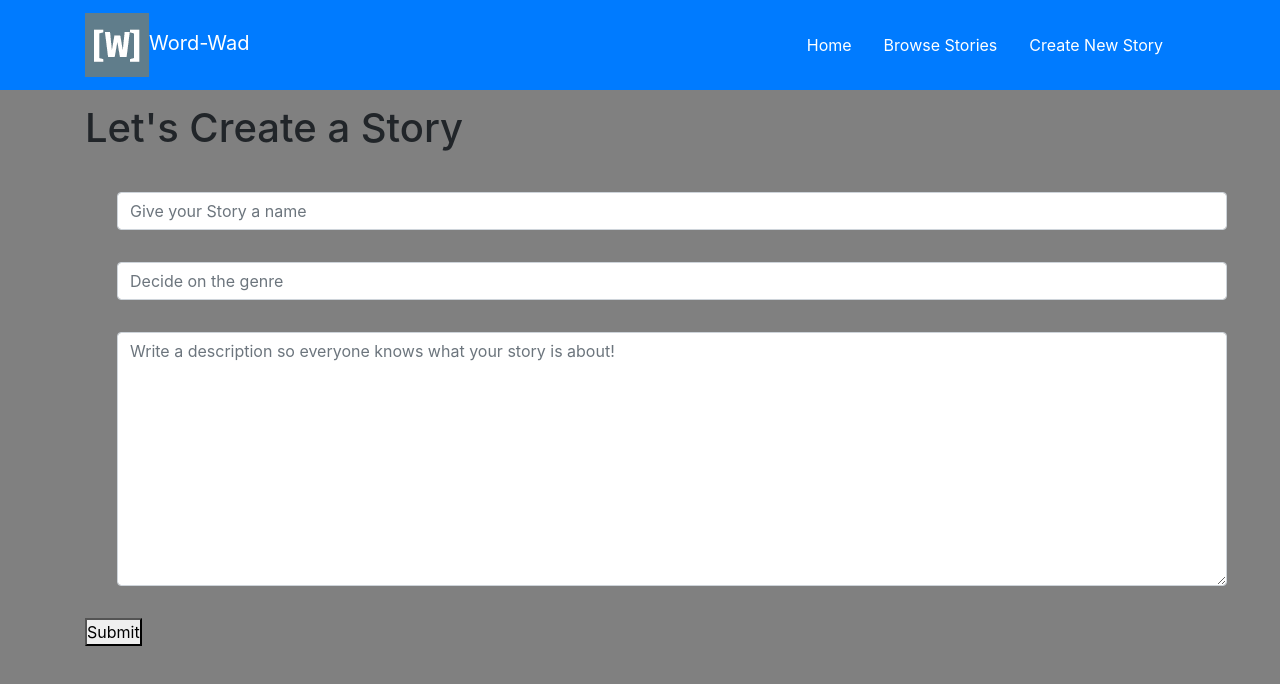
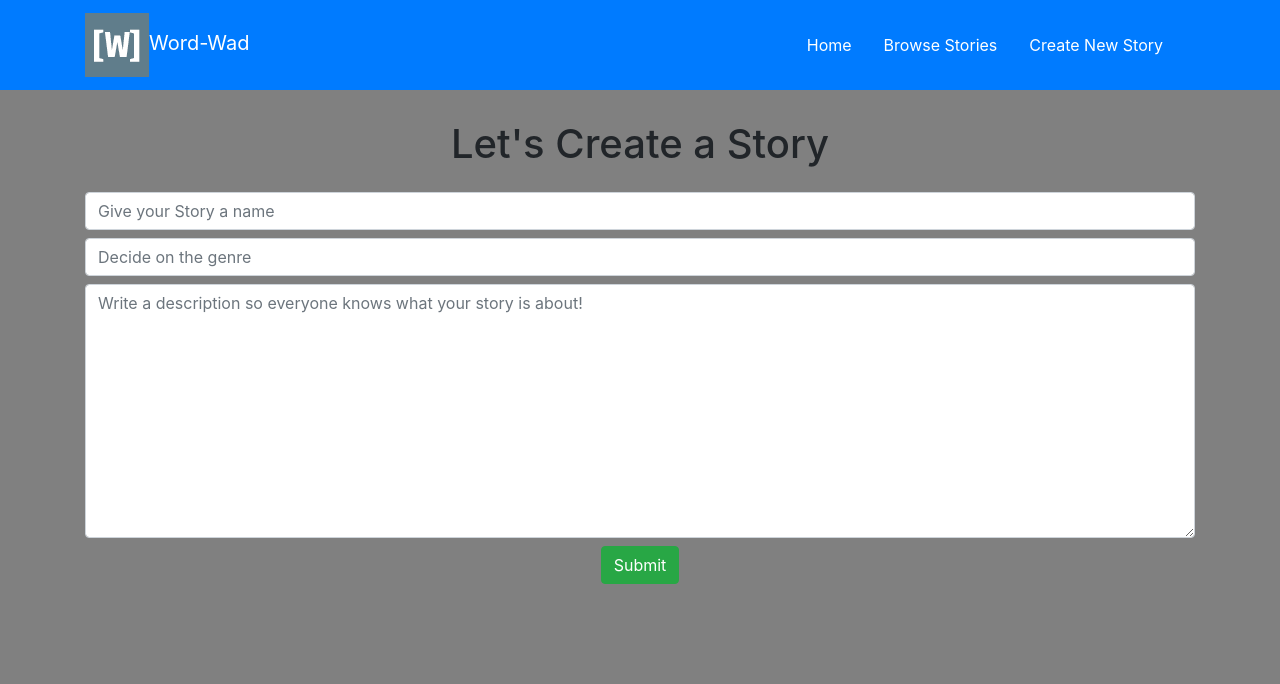
Before and after one commit to sahenke13/mongo-wad, a React (Create React App) app in the folder client/: page /createStory in a window 1280 px wide. Shown: the top 684 px of the page. Built offline with nearby package versions, Linux system fonts and the light colour scheme.

Commit message:
A little styling on the Create a Story

```diff
--- a/client/src/App.css
+++ b/client/src/App.css
@@ -7,7 +7,7 @@
 
 #storyform {
   position: relative;
-    margin-top: 5rem;
+  margin-top: 6rem;
 
 }
 
@@ -16,7 +16,3 @@
   margin-top: 5rem;
 
 }
-
-.spacing {
-    margin: 2rem;
-}
--- a/client/src/pages/CreateStory.js
+++ b/client/src/pages/CreateStory.js
@@ -41,10 +41,11 @@ export default class CreateStory extends Component {
     return (
       <div>
         <br />
-        <div className="container" id="storyform">
+        <div className="container text-center" id="storyform">
+          <div className="my-2">
             <h1>Let's Create a Story</h1>
-          <div className="row">
-            <div className="col-md-12">
+          </div>
+
           <form className="form">
             {/* Title Entry */}
             <input
@@ -52,7 +53,7 @@ export default class CreateStory extends Component {
               type="text"
               name="title"
               onChange={this.handleInputChange}
-                  className="form-control spacing"
+              className="form-control mt-4"
               placeholder="Give your Story a name"
             />
             {/* Genre Entry */}
@@ -61,7 +62,7 @@ export default class CreateStory extends Component {
               type="text"
               name="genre"
               onChange={this.handleInputChange}
-                  className="form-control spacing"
+              className="form-control my-2"
               placeholder="Decide on the genre"
             />
             {/* Root Entry */}
@@ -71,14 +72,17 @@ export default class CreateStory extends Component {
               name="description"
               rows="10"
               onChange={this.handleInputChange}
-                  className="form-control spacing"
+              className="form-control my-2"
               placeholder="Write a description so everyone knows what your story is about!"
             />
             {/* Submit button */}
-                <button onClick={this.handleStorySubmit}>Submit</button>
+            <button
+              className="btn btn-success"
+              onClick={this.handleStorySubmit}
+            >
+              Submit
+            </button>
           </form>
-            </div>
-          </div>
         </div>
       </div>
     );
```
Also changed, not shown: 1 other file (tests, documents, lock files or other folders). Lines whose indentation alone changed are shown as unchanged.
